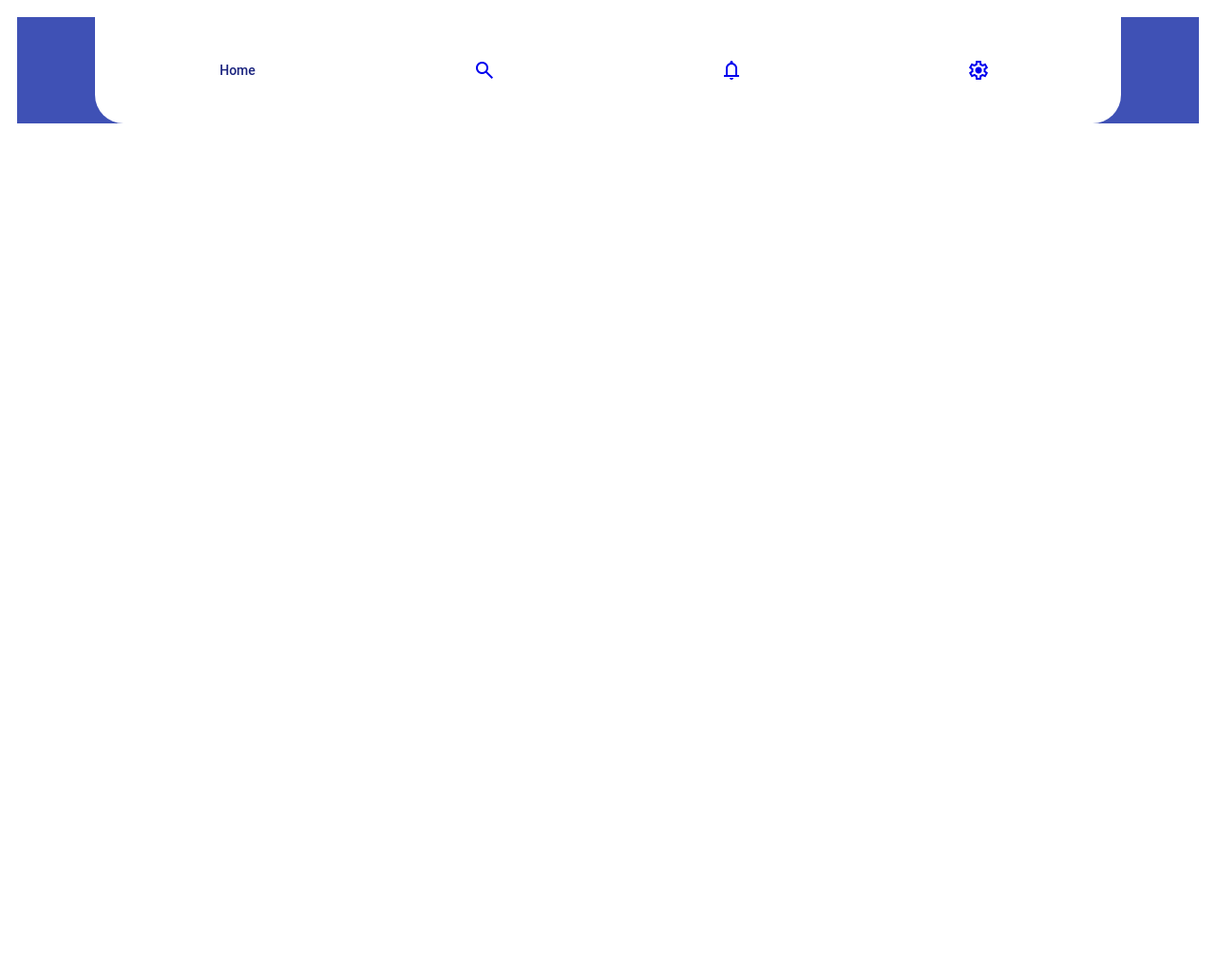
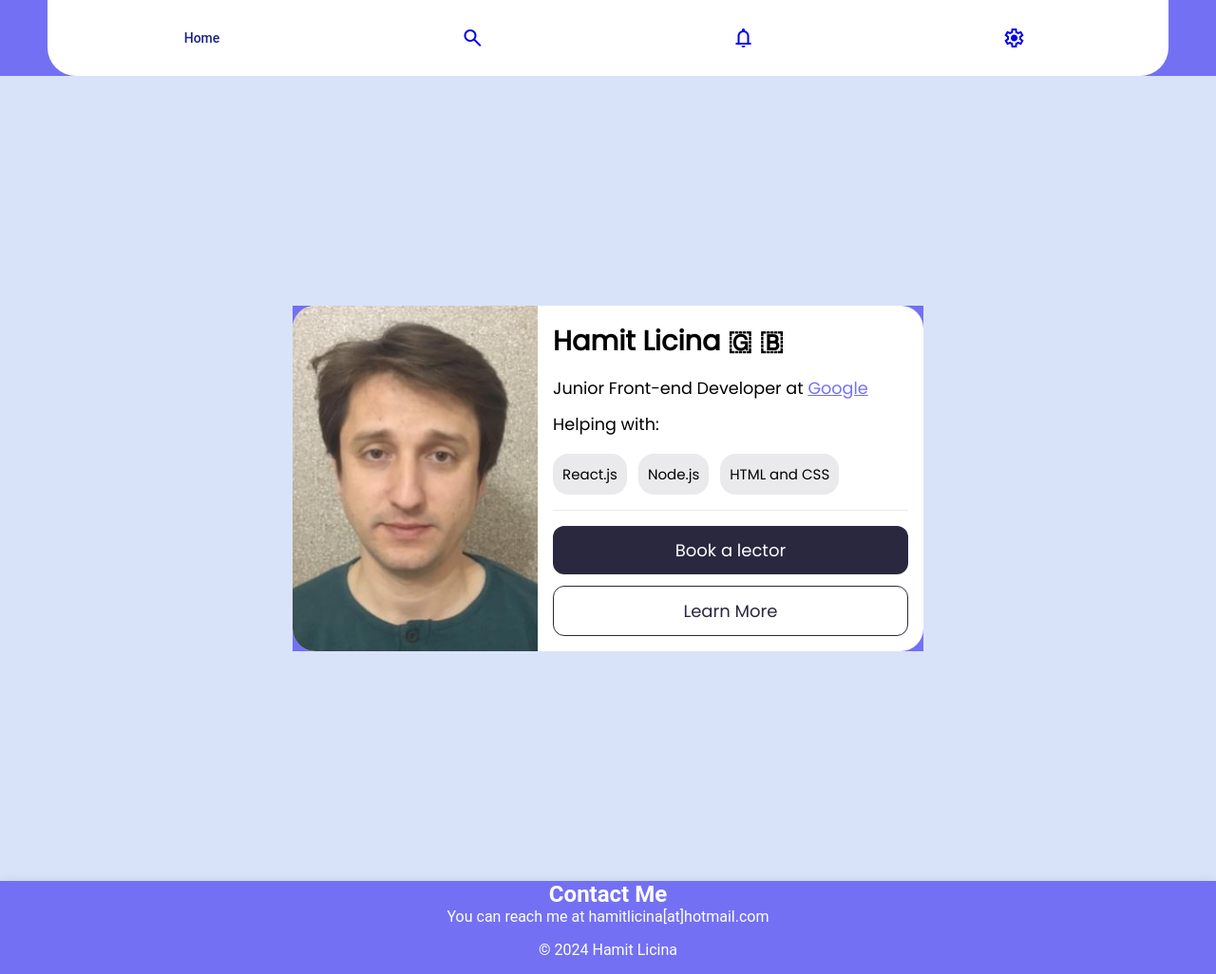
Before and after one commit to hamitLicina/Portfolio, a plain HTML site: page tabBar/index.html in a window 1280 px wide. Shown: the whole page at 95% size. Before the commit the page ends 800 px from the top, so only its background shows below. Drawn offline with nearby package versions, Linux system fonts and the light colour scheme.

Commit message:
Some little changes about Portfolio

```diff
--- /dev/null
+++ b/tabBar/card.css
@@ -0,0 +1,148 @@
+:root {
+    --background: #D8E3FA;
+    --gray: #EAEAEC;
+    --primary: #29283F;
+    --primary-violet: #7370f4;
+}
+
+* {
+    margin: 0;
+    padding: 0;
+}
+
+.card-body {
+    background-color: var(--background);
+    display: grid;
+    place-items: center;
+    height: 100vh;
+    padding: 24px;
+    font-size: 16px;
+    font-family: Poppins, sans-serif;
+}
+
+.card {
+    display: flex;
+    flex-wrap: wrap;
+    border-radius: 24px;
+    background-color: white;
+    cursor: pointer;
+    overflow: hidden;
+    max-width: clamp(320px, 70vw, 740px);
+    min-width: 320px;
+    min-height: 280px;
+}
+
+.card:hover {
+    box-shadow: 0px 5px 15px rgba(0, 0, 0, 0.35);
+}
+
+.background {
+    flex: 1 1 250px;
+}
+
+.background img {
+    width: 100%;
+    height: 100%;
+    object-fit: cover;
+}
+
+.content {
+    flex: 3 1 350px;
+    display: flex;
+    flex-direction: column;
+    justify-content: start;
+    padding: 16px;
+}
+
+.content > h2 {
+    font-size: clamp(1.3rem, 2.5vw, 1.8rem);
+    font-weight: 700;
+    margin-bottom: clamp(0.35rem, 2vw, 0.55rem);
+}
+
+.content > p {
+    font-size: clamp(1rem, 1.75vw, 1.1rem);
+    font-weight: 400;
+    margin: 6px 0;
+}
+
+.content a {
+    color: var(--primary-violet);
+}
+
+.chips {
+    display: flex;
+    gap: 12px;
+    flex-wrap: wrap;
+    list-style-type: none;
+    padding: 12px 0px 16px 0px;
+}
+
+.chip {
+    border-radius: 16px;
+    padding: 10px;
+    font-size: 15px;
+    background-color: var(--gray);
+    transition: all 0.3s;
+    font-weight: 500;
+}
+
+.chip:hover {
+    background-color: var(--primary-violet);
+    color: var(--gray);
+}
+
+.action-buttons {
+    border-top: 1px solid var(--gray);
+    padding-top: 16px;
+    gap: 12px;
+    display: flex;
+    margin-top: auto;
+    flex-wrap: wrap;
+}
+
+.action-buttons a {
+    background-color: var(--primary);
+    color: white;
+    padding: 12px;
+    text-decoration: none;
+    border-radius: 12px;
+    outline: none;
+    border: none;
+    font-size: 18px;
+    display: flex;
+    justify-content: center;
+    align-items: center;
+    white-space: nowrap;
+    flex: 1 0 240px;
+    max-width: 100%;
+}
+
+.action-buttons a:hover {
+    text-decoration: underline;
+}
+
+.action-buttons a.secondary {
+    background-color: inherit;
+    color: var(--primary);
+    border: 1px solid var(--primary);
+    flex: 1 0 80px;
+}
+
+section {
+    width: 100%;
+    background-color: #7370f4;
+    box-shadow: 0 0 10px rgba(0, 0, 0, 0.1);
+    display: flex;
+    flex-direction: column;
+    justify-content: center;
+    align-items: center;
+    color: #fff;
+}
+
+footer {
+    text-align: center;
+    padding: 1rem 0;
+    background-color: #7370f4;
+    color: #fff;
+}
--- a/tabBar/index.html
+++ b/tabBar/index.html
@@ -5,9 +5,17 @@
     <meta name="viewport" content="width=device-width, initial-scale=1.0">
     <link rel="stylesheet" href="style.css">
     <link rel="stylesheet" href="https://fonts.googleapis.com/css2?family=Material+Symbols+Outlined:opsz,wght,FILL,GRAD@20..48,100..700,0..1,-50..200" />
-    <title>Tab Bar</title>
+    <title>Hamit Licina Portfolio</title>
+    <link rel="preconnect" href="https://fonts.googleapis.com">
+    <link rel="preconnect" href="https://fonts.gstatic.com" crossorigin >
+    <link href="https://fonts.googleapis.com/css2?family=Poppins&display=swap" rel="stylesheet" >
+    <link rel="stylesheet" href="card.css">
+
 </head>
+
 <body>
+
+    <header>
         <div class="container d-flex flex-column flex-1 align-items-center justify-content-center">
             <nav>
                 <ul>
@@ -38,6 +46,49 @@
                 </ul>
             </nav>
         </div>
+    </header>
+
+    <main class="card-body">
+        <div class="container">
+            <article class="card">
+                <div class="background">
+                    <img src="assets/profile.jpg" alt="Profile Picture">
+                </div>
+                <div class="content">
+                    <h2>Hamit Licina &#127468; &#127463;</h2>
+                    <p>Junior Front-end Developer at
+                        <a href="https://google.com" title="Google">Google</a>
+                    </p>
+                    <p>
+                        Helping with:
+                    </p>
+                    <ul class="chips">
+                        <li class="chip">React.js</li>
+                        <li class="chip">Node.js</li>
+                        <li class="chip">HTML and CSS</li>
+                    </ul>
+                    <div class="action-buttons">
+                        <a href="#book-a-mentor" title="Book a lector">
+                            Book a lector
+                        </a>
+                        <a href="#learn-more" class="secondary" title="Learn More">
+                            Learn More
+                        </a>
+                    </div>
+                </div>
+            </article>
+        </div>
+    </main>
+
+    <section>
+        <h2>Contact Me</h2>
+        <p>You can reach me at hamitlicina[at]hotmail.com</p>
+    </section>
+
+    <footer>
+        <p>&copy; 2024 Hamit Licina</p>
+    </footer>
+
 
     <script>
         function addClass(elem) {
--- a/tabBar/style.css
+++ b/tabBar/style.css
@@ -27,13 +27,13 @@ body {
 }
 
 .container {
-    background-color: #3f51b5;
-    margin: 10px;
+    background-color: #7370f4;
+    margin: 0px;
 }
 
 nav {
     width: 100%;
-    max-width: 1080px;
+    max-width: 1180px;
     background-color: #fff;
     border-bottom-left-radius: 30px;
     border-bottom-right-radius: 30px;
```
Also changed, not shown: tabBar/assets/profile.jpg (added). Lines whose indentation alone changed are shown as unchanged.
